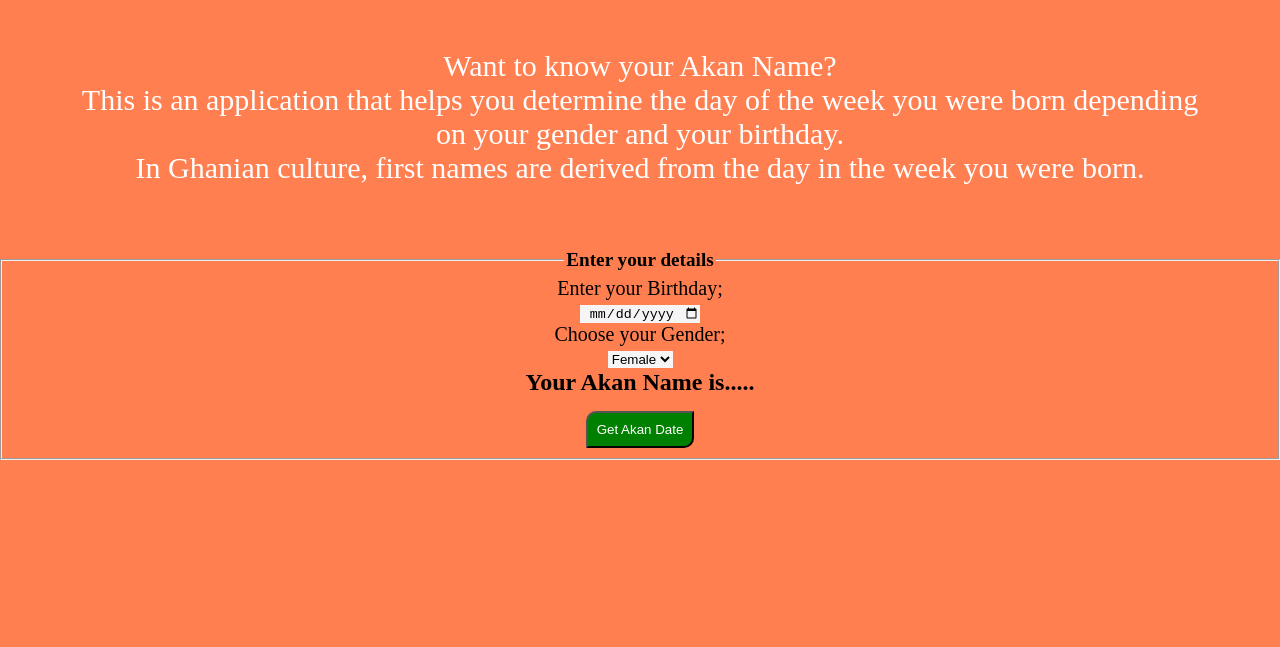
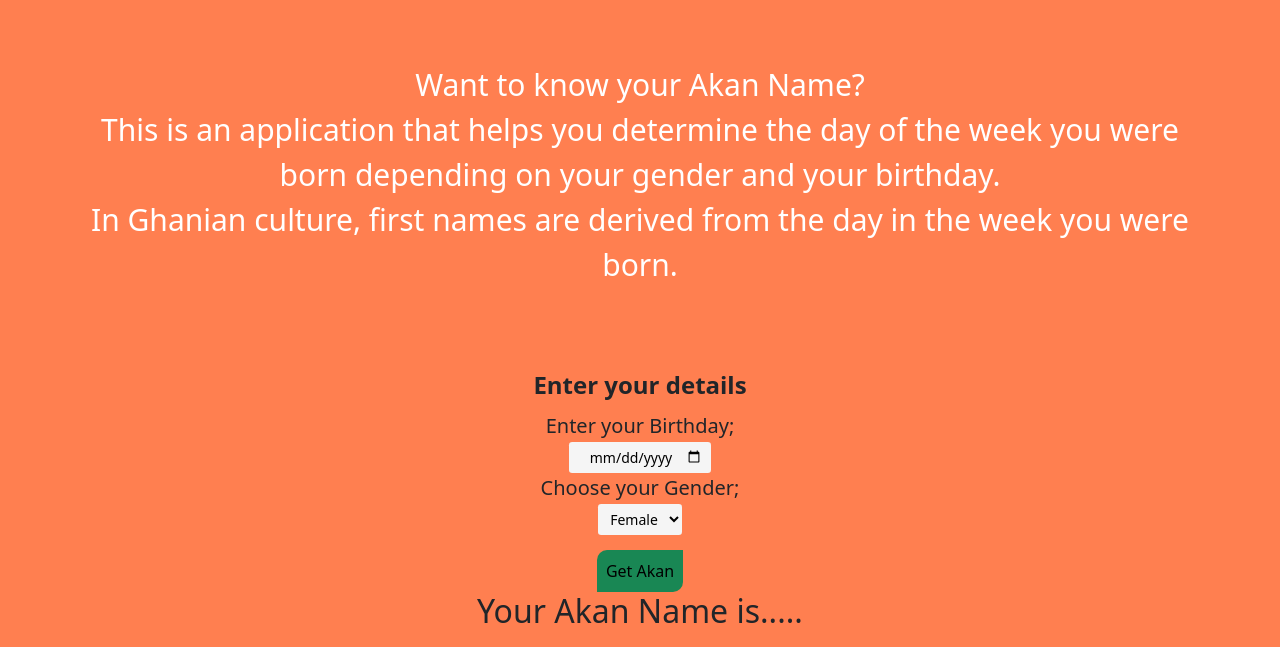
Before and after one commit to Williamsoditi/Ghanian-birthday-app, a plain HTML site: page index.html in a window 1280 px wide. Shown: the part 153-800 px from the top of the page. Drawn offline with nearby package versions, Linux system fonts and the light colour scheme.

Commit message:
Style : Input styling - This styles the input area

```diff
--- a/css/style.css
+++ b/css/style.css
@@ -26,14 +26,14 @@ header{
     font-size: 30px;
     padding: 5vw;
 }
-button{
+.button{
     padding: 9px;
     margin-top: 15px;
-    color: white;
+    color: black;
     background-color: green;
     border-radius: 10px 0px;
 }
-button:hover{
+.button:hover{
     cursor: progress;
     box-shadow: 3px 3px red;
     color: black;
--- a/index.html
+++ b/index.html
@@ -6,7 +6,7 @@
     <meta name="viewport" content="width=device-width, initial-scale=1.0">
     <link rel="stylesheet" href="./css/style.css">
     <link rel="shortcut icon" href="./assets/birthday.png" type="image/x-icon">
-    <!-- <link href="https://cdn.jsdelivr.net/npm/bootstrap@5.0.2/dist/css/bootstrap.min.css" rel="stylesheet" integrity="sha384-EVSTQN3/azprG1Anm3QDgpJLIm9Nao0Yz1ztcQTwFspd3yD65VohhpuuCOmLASjC" crossorigin="anonymous"> -->
+    <link href="https://cdn.jsdelivr.net/npm/bootstrap@5.0.2/dist/css/bootstrap.min.css" rel="stylesheet" integrity="sha384-EVSTQN3/azprG1Anm3QDgpJLIm9Nao0Yz1ztcQTwFspd3yD65VohhpuuCOmLASjC" crossorigin="anonymous">
     <title>Ghanian-birthday</title>
 </head>
 <body>
@@ -27,16 +27,16 @@
            <legend>Enter your details</legend>
            <form id="form">
             <label for="birthdate">Enter your Birthday; <br>
-                <input type="date" id="birthdate" name="birthdate" required>
+                <input type="date" id="birthdate" name="birthdate" class="form-control-sm" required>
             </label><br>
             <label for="gender">Choose your Gender;<br>
-                <select name="gender" id="gender">
+                <select name="gender" id="gender" class="form-control-sm">
                     <option value="female">Female</option>
                     <option value="male">Male</option>
                 </select>
             </label><br>
+            <input type="submit" value="Get Akan" class="button bg-success">
             <h2 id="myAkan">Your Akan Name is.....</h2>
-            <button type="submit">Get Akan Date</button>
            </form>
        </fieldset>
     </div>
```
